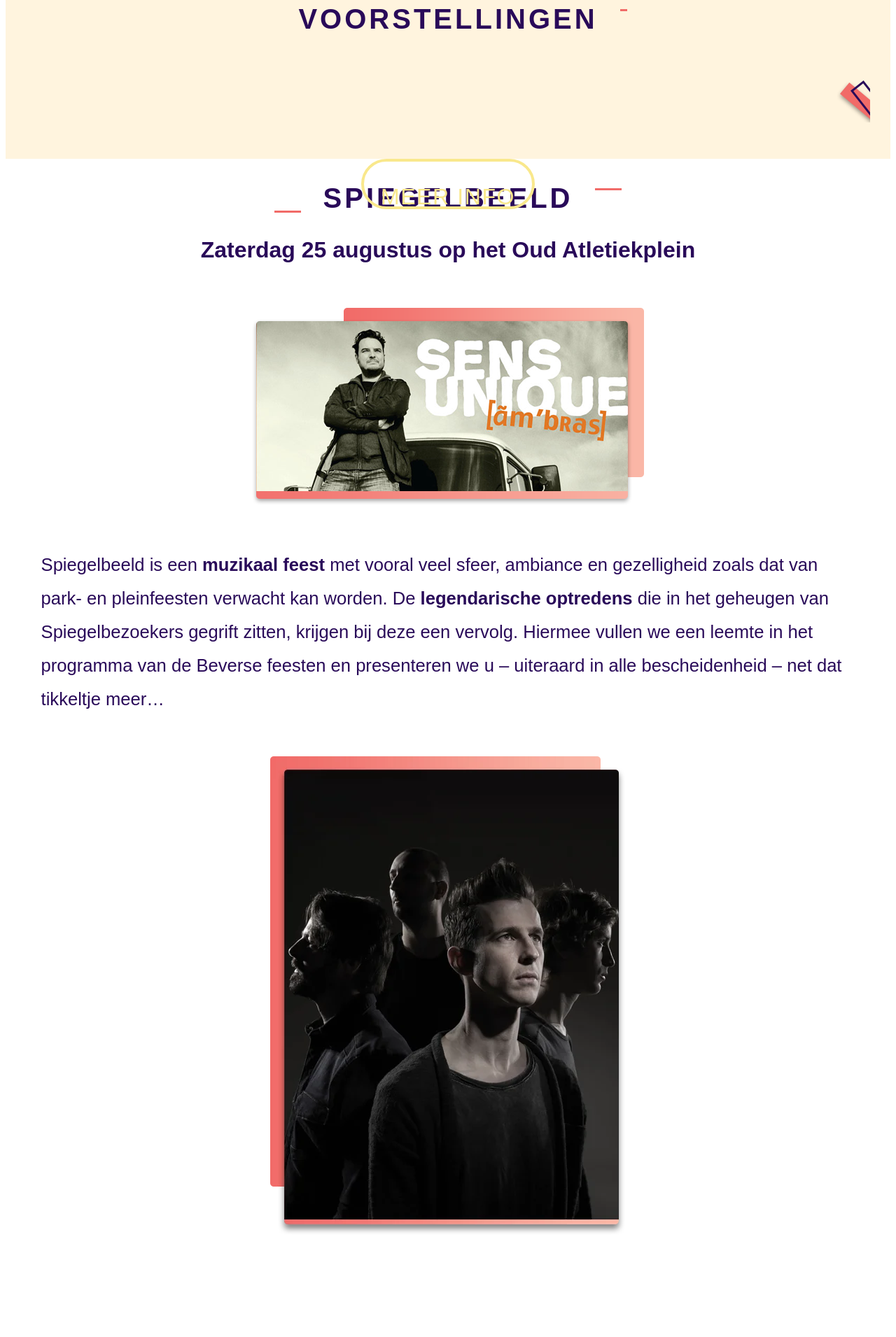
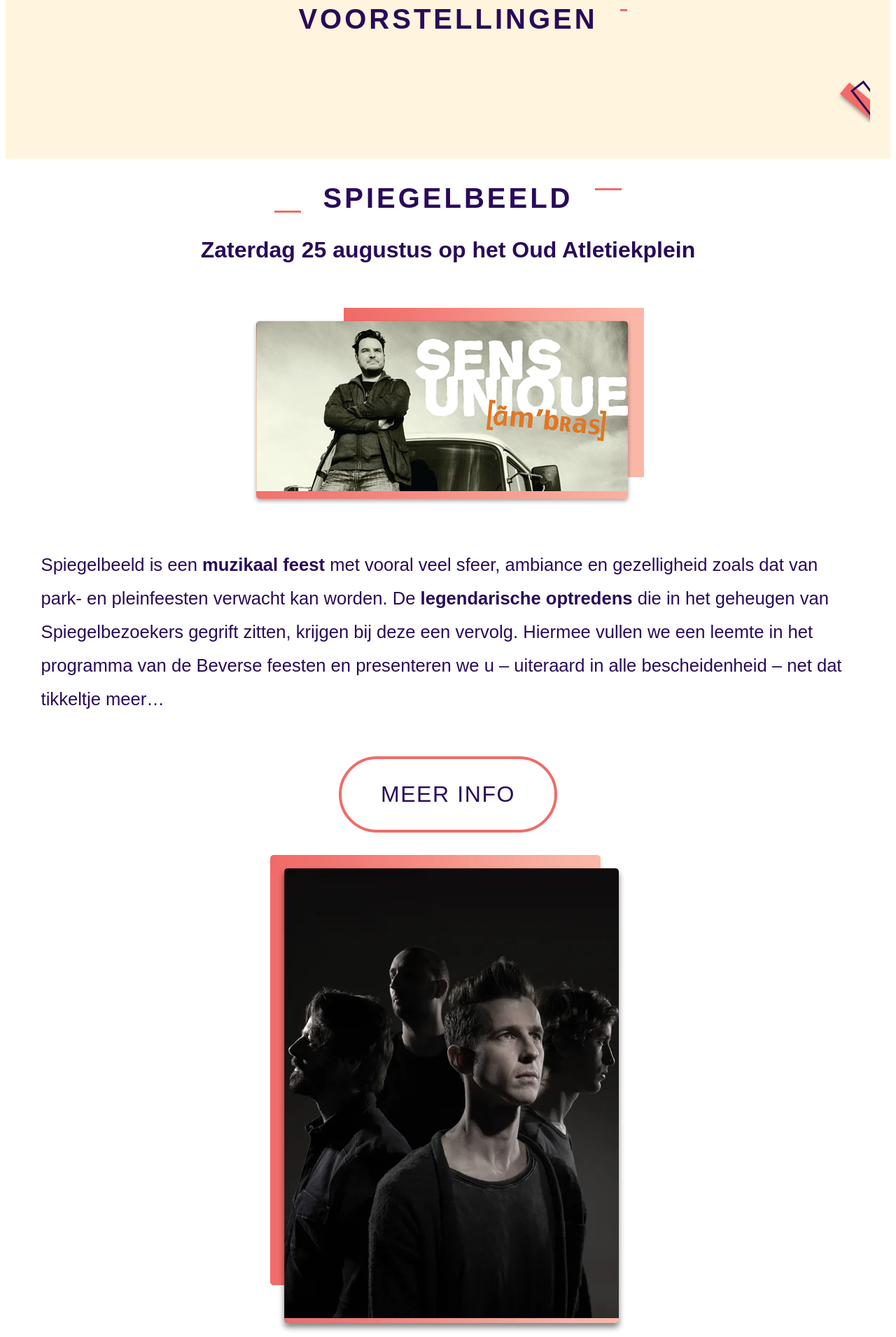
Before and after one commit to alexanderkalinchyk/MA3, a PHP site: page / in a window 1280 px wide; the page is wider, and only the part inside the window is pictured. Shown: the part 1276-3187 px from the top of that part at 70% size. Before the commit the page ends 3038 px from the top of that part, so only its background shows below. Run offline with PHP 8.4, Linux system fonts and the light colour scheme; data that the repository does not hold is empty; some libraries are stand-ins or nearby versions.

Commit message:
Spiegelbeeld

```diff
--- a/src/style.css
+++ b/src/style.css
@@ -301,6 +301,10 @@ main {
   display: grid;
   justify-content: end;
   padding-top: 1rem;
+
+  @media (--xl) {
+    padding-top: 3rem;
+  }
 }
 
 .extra2 {
@@ -546,13 +550,22 @@ main {
     grid-row: 1;
     transform: translateY(18rem);
   }
+
+  @media (--lg) {
+    width: 100%;
+    transform: translateY(13rem);
+  }
+
+  @media (--xl) {
+    width: 75%;
+  }
 }
 
 .spiegelbeeld__container {
   display: grid;
   justify-items: center;
   grid-gap: 2rem;
-  grid-template-rows: 0 repeat(4, auto);
+  grid-template-rows: 0 repeat(5, auto);
   grid-template-columns: 1fr;
 
   @media (--md) {
@@ -563,11 +576,16 @@ main {
 }
 
 .spiegelbeeld__image1 {
-  grid-row: 5;
+  grid-row: 6;
 
   @media (--md) {
     grid-column: 2;
     grid-row: 1;
+    transform: translateY(-2rem);
+  }
+
+  @media (--xl) {
+    transform: translateY(-5rem);
   }
 }
 
@@ -578,6 +596,14 @@ main {
   @media (--md) {
     grid-column: 2;
     grid-row: 2;
+  }
+
+  @media (--lg) {
+    transform: translate(39.2rem, -10rem);
+  }
+
+  @media (--xl) {
+    transform: translate(50.6rem, -45rem);
   }
 }
 
@@ -593,17 +619,42 @@ main {
 .btn {
   text-decoration: none;
   text-transform: uppercase;
-  color: var(--color-yellow);
-  border: .3rem solid var(--color-yellow);
-  padding: 2rem 1.5rem;
+  color: var(--color-purple);
+  padding: 2rem 3.5rem;
   font-size: 2rem;
   font-family: Hind, sans-serif;
   border-radius: 4rem;
   letter-spacing: .05em;
+  border: .3rem solid var(--color-red);
+
+  &::after {
+    background-color: var(--color-red);
+  }
+
+  &:hover {
+    background-color: var(--color-red);
+  }
 }
 
 .spiegelbeeld__btn {
+  grid-row: 5;
+  grid-column: 1;
+
   @media (--md) {
-    transform: translateY(4rem);
+    margin-top: 3rem;
+    margin-bottom: 11rem;
+    grid-column: 3;
+    grid-row: 2;
+  }
+
+  @media (--lg) {
+    grid-row: 1;
+    margin-top: 44rem;
+    margin-bottom: 18rem;
+  }
+
+  @media (--xl) {
+    margin-top: 41rem;
+    margin-bottom: 52rem;
   }
 }
--- a/src/view/pages/index.php
+++ b/src/view/pages/index.php
@@ -65,7 +65,7 @@
         />
       </picture>
       <p class="spiegelbeeld__text">Spiegelbeeld is een <span class="font--bold">muzikaal feest</span> met vooral veel sfeer, ambiance en gezelligheid zoals dat van park- en pleinfeesten verwacht kan worden. De <span class="font--bold">legendarische optredens</span> die in het geheugen van Spiegelbezoekers gegrift zitten, krijgen bij deze een vervolg. Hiermee vullen we een leemte in het programma van de Beverse feesten en presenteren we u – uiteraard in alle bescheidenheid – net dat tikkeltje meer…</p>
-      <a class="btn btn--animated" href="#">Meer info</a>
+      <a class="btn btn--animated spiegelbeeld__btn" href="#">Meer info</a>
       <picture class="spiegelbeeld__image2">
         <source media="(max-width: 767px)" srcset="assets/img/spiegelbeeld/spiegelbeeld2_1.webp">
         <source media="(max-width: 1023px)" srcset="assets/img/spiegelbeeld/spiegelbeeld2_2.webp">
```
Also changed, not shown: src/assets/img/spiegelbeeld/spiegelbeeld2_3.png, src/assets/img/spiegelbeeld/spiegelbeeld2_3.webp.
